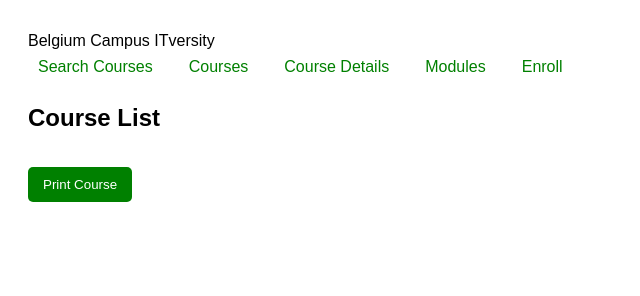
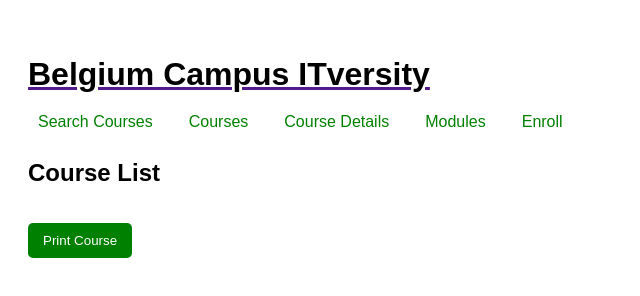
Before and after one commit to tumishod/WPR-Project, a website: page index.html in a window 1280 px wide. Shown: the whole page, without its empty margins (0-640 px from the left). Drawn offline with Linux system fonts and the light colour scheme.

Commit message:
Update index.html

```diff
--- a/index.html
+++ b/index.html
@@ -9,7 +9,11 @@
     <script defer src="js/main.js"></script>
 </head>
 <body>
-    <header style="">Belgium Campus ITversity</header>
+    <header>
+        <a href="">
+            <h1 style="color: black; ">Belgium Campus ITversity</h1>
+        </a>
+    </header>
     <nav>
         <ul>
             <li><a href="#search" id="searchCoursesLink">Search Courses</a></li>
```
